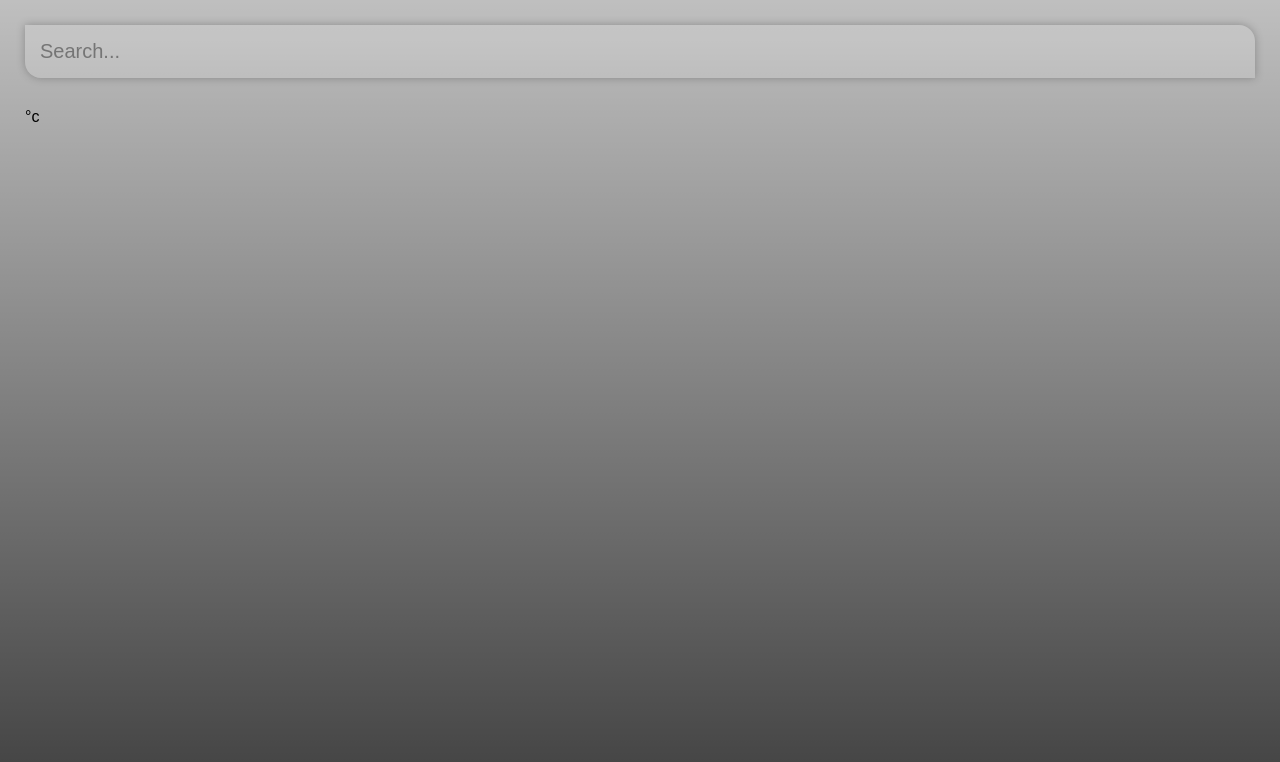
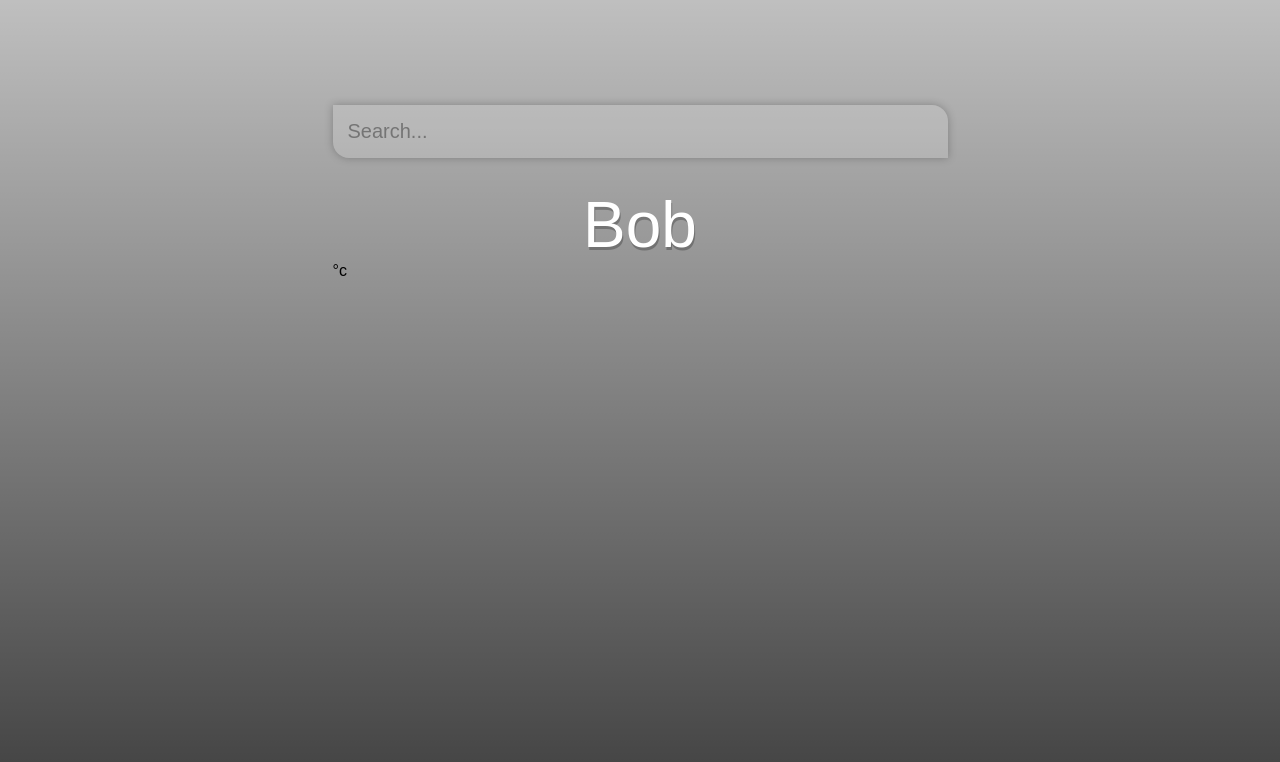
Before and after one commit to Asilo5/vue-weather, a Vue app: page / in a window 1280 px wide. Shown: the top 762 px of the page. Built offline with nearby package versions, Linux system fonts and the light colour scheme.

Commit message:
Add new all-info section to better style element and style h1

```diff
--- a/src/App.vue
+++ b/src/App.vue
@@ -1,6 +1,7 @@
 <template>
   <section id="app">
     <main>
+      <section class="all-info">
           <form class="search-box">
               <input type="text"
                     class="search-bar"
@@ -8,14 +9,15 @@
           </form>
 
           <section class="weather-wrap">
-           <section class="location">
-             <h1 class="location"></h1>
+              <section class="location-box">
+                <h1 class="location">Bob</h1>
                 <h2 class="date"></h2>
               </section>
 
               <section class="weather-box">
                   <div class="temp">°c</div>
                   <div class="weather"></div>
+              </section>
           </section>
       </section>
     </main>
@@ -56,6 +58,11 @@ export default {
     background-image: linear-gradient(to bottom, rgba(0, 0, 0, 0.25), rgba(0, 0, 0, 0.75));
   }
 
+  .all-info {
+    width: 50%;
+    margin: 5em auto;
+  }
+
   .search-box {
     width: 100%;
     margin-bottom: 30px;
@@ -82,4 +89,13 @@ export default {
      box-shadow: 0px 0px 16px rgba(0, 0, 0, 0.25);
      border-radius: 16px 0px 16px 0px;
   }
+
+  .location {
+    font-size: 20px;
+    text-align: center;
+    text-shadow: 1px 3px rgba(0, 0, 0, 0.25);
+    font-weight: 500;
+    color: white;
+    font-size: 4em;
+  }
 </style>
```
Lines whose indentation alone changed are shown as unchanged.
